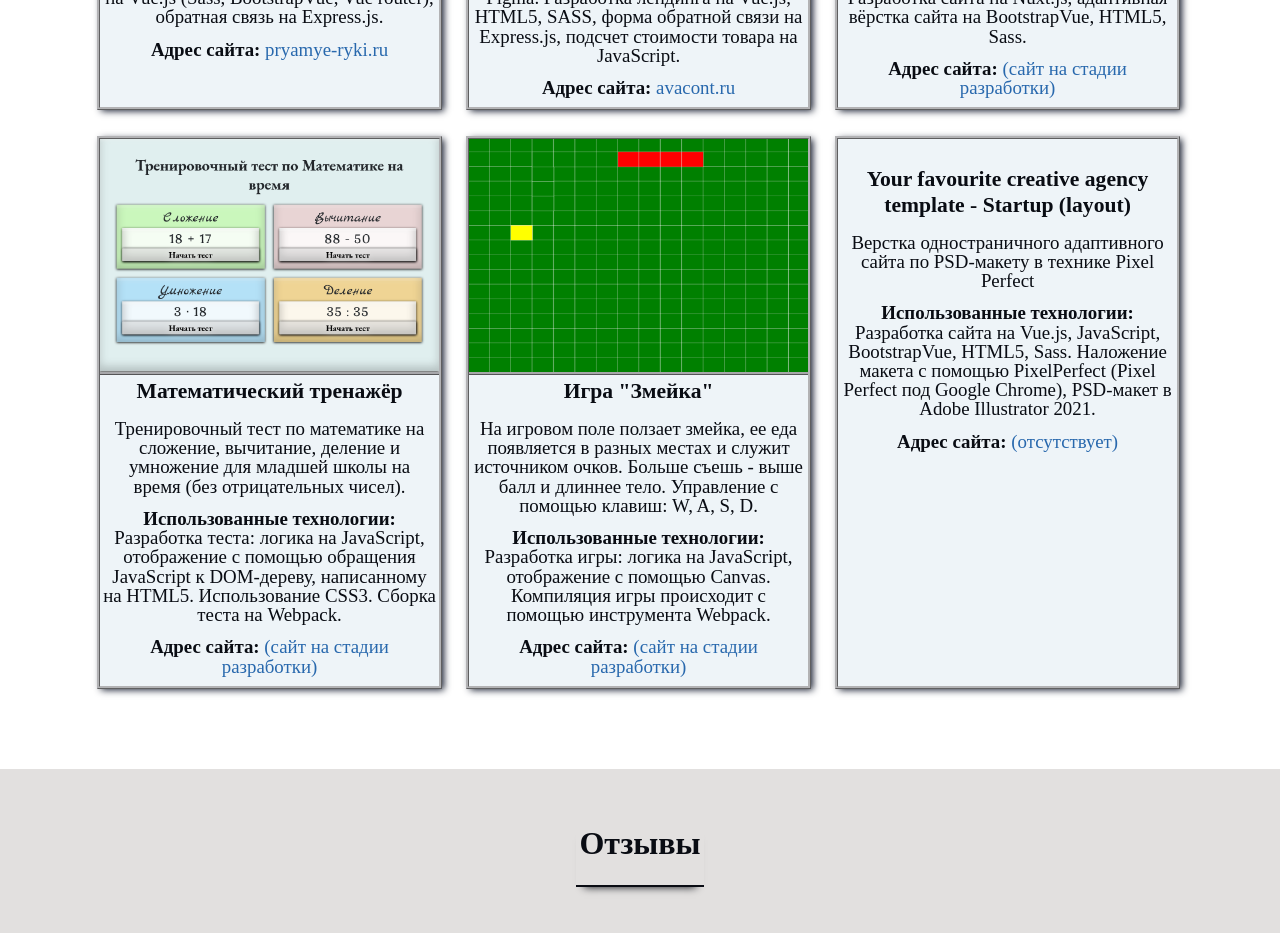
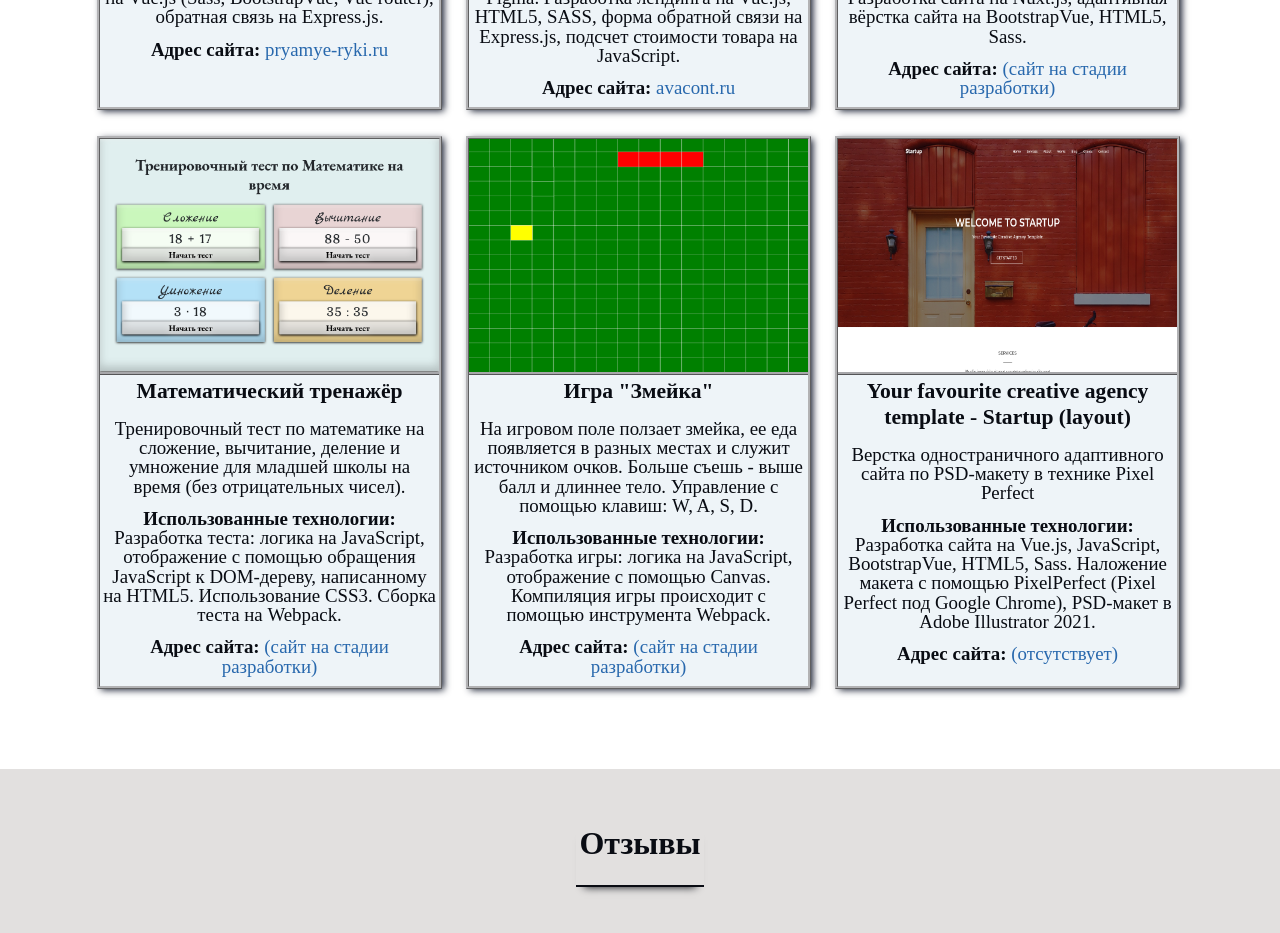
Before and after one commit to AnigalHub/Portfolio, a Nuxt app: page / in a window 1280 px wide. Shown: the part 3180-4113 px from the top of the page. Built offline with nearby package versions, Linux system fonts and the light colour scheme.

Commit message:
добавлена картинка на pixelperfect

```diff
--- a/components/works.vue
+++ b/components/works.vue
@@ -96,7 +96,7 @@
                 website:'(сайт на стадии разработки)',
               },
               {
-                src:'',
+                src:'/home_pixelperfect.png',
                 alt:'',
                 name_company:'Your favourite creative agency template - Startup (layout)',
                 descr_company:'Верстка одностраничного адаптивного сайта по PSD-макету в технике Pixel Perfect',
```
